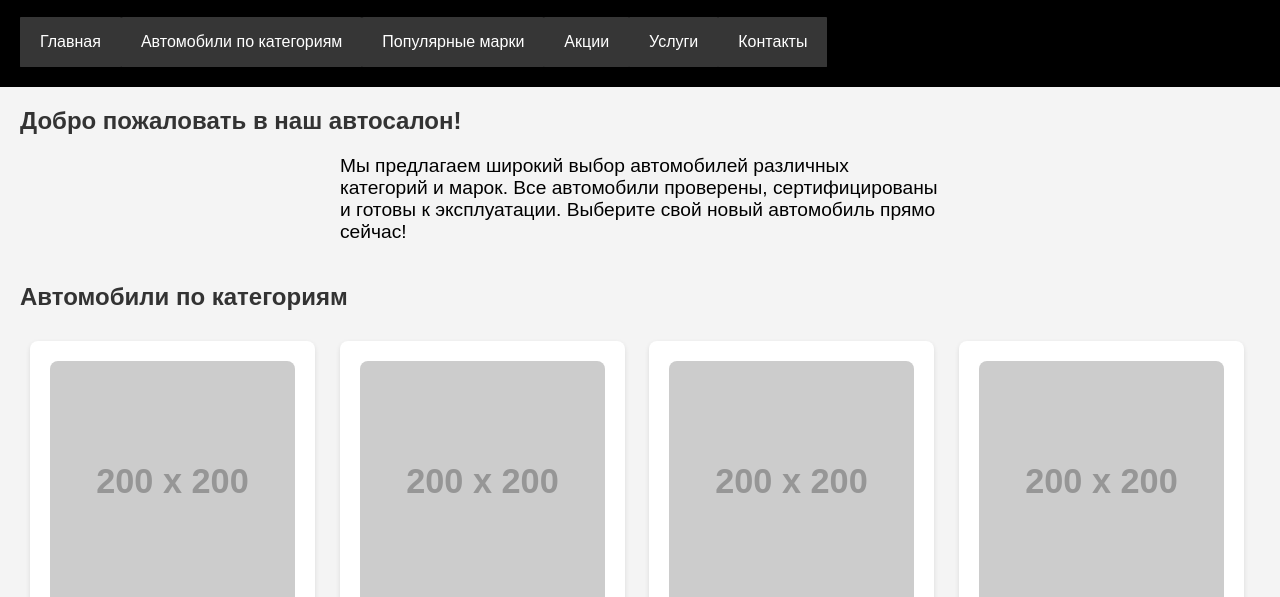
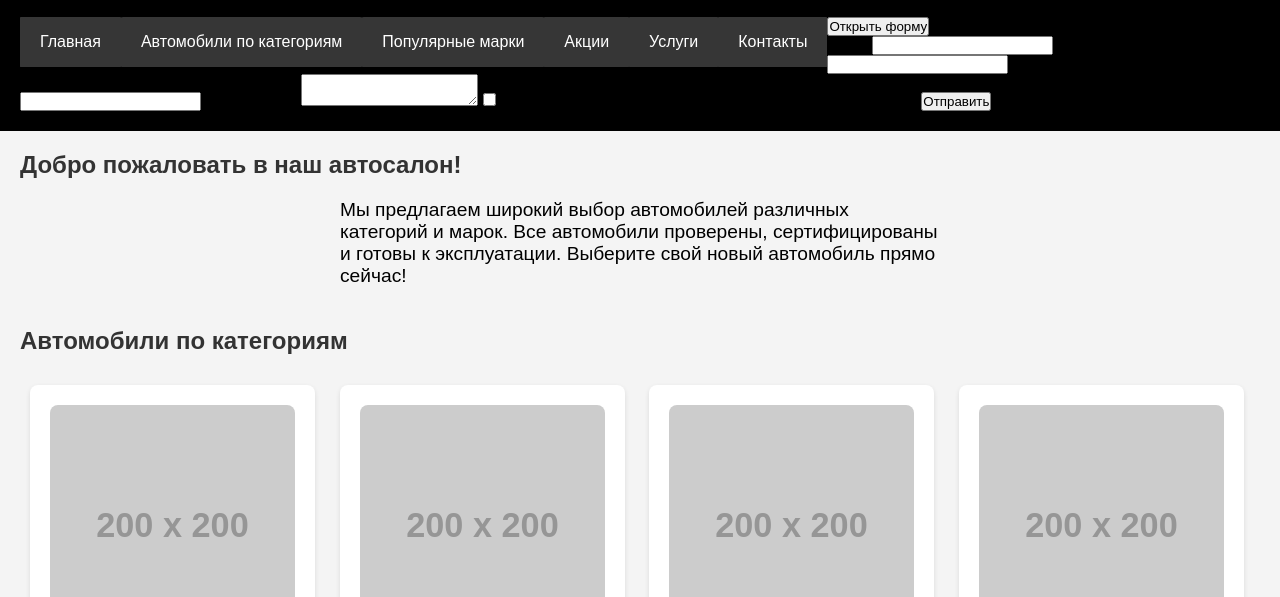
Before and after one commit to atlugachev/projectBnT, a plain HTML site: page index.html in a window 1280 px wide. Shown: the part 203-800 px from the top of the page. Drawn offline with Linux system fonts and the light colour scheme; placeholder pictures from the web are drawn by us.

Commit message:
Update index.html

```diff
--- a/index.html
+++ b/index.html
@@ -4,6 +4,7 @@
     <meta charset="UTF-8">
     <meta name="viewport" content="width=device-width, initial-scale=1.0">
     <link rel="stylesheet" href="style.css">
+    <script src="script.js"></script>
     <title>Автосалон</title>
 </head>
 
@@ -54,6 +55,33 @@
         <a href="#">Акции</a>
         <a href="#">Услуги</a>
         <a href="#">Контакты</a>
+
+        <button id="openFormBtn">Открыть форму</button>
+
+        <div class="popup-overlay" id="popupOverlay">
+            <div class="popup">
+            <form id="feedbackForm">
+                <label>ФИО:</label>
+                <input type="text" name="name" required>
+
+                <label>Email:</label>
+                <input type="email" name="email" required>
+
+                <label>Телефон:</label>
+                <input type="tel" name="phone" required>
+
+                <label>Сообщение:</label>
+                <textarea name="message" required></textarea>
+
+                <label>
+                <input type="checkbox" name="consent" required> Согласие с политикой обработки персональных данных
+                </label>
+
+                <button type="submit">Отправить</button>
+            </form>
+            <div class="message" id="responseMessage"></div>
+            </div>
+        </div>
     </div>
 <body>
     <!-- Главная страница -->
```
